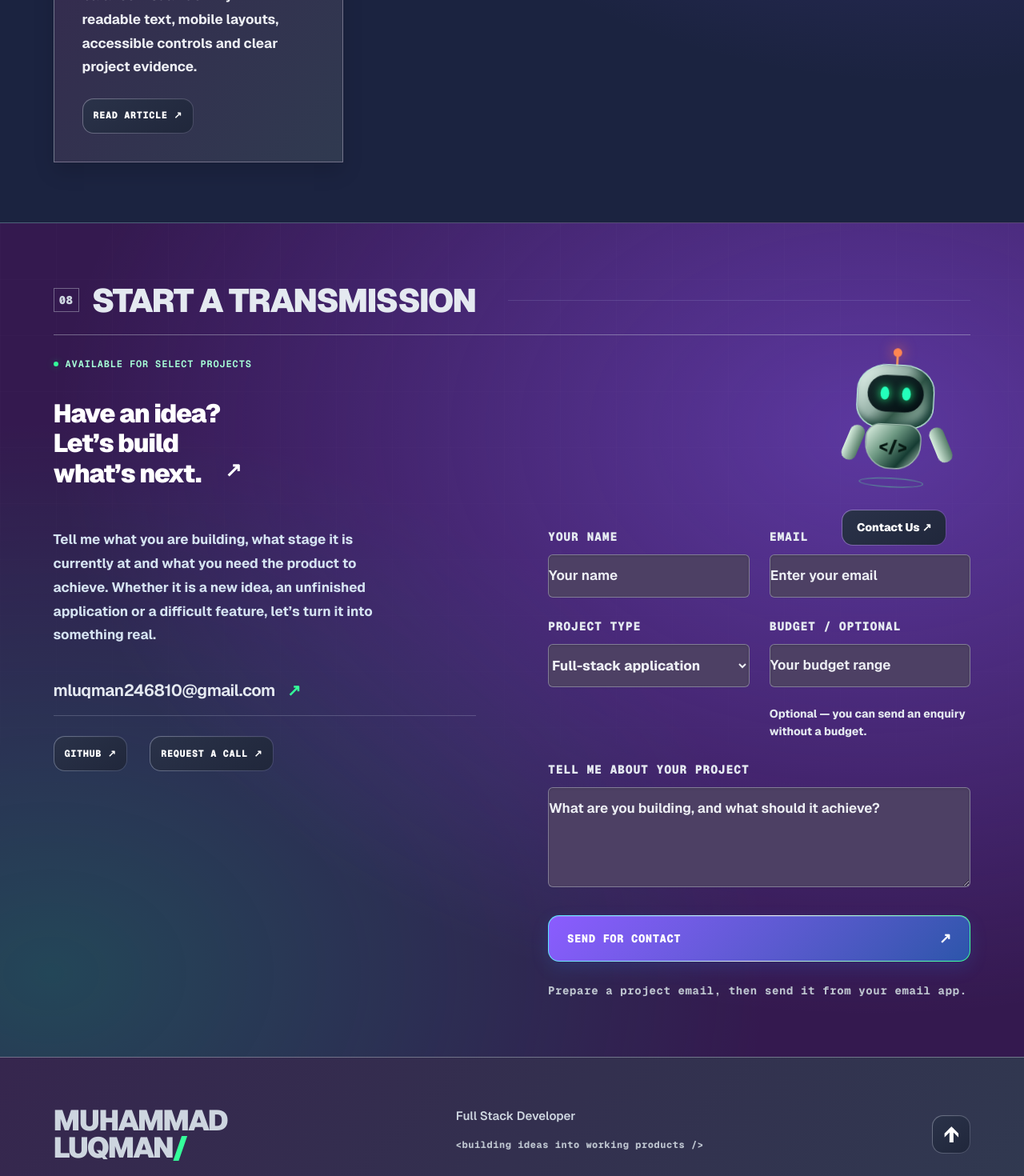
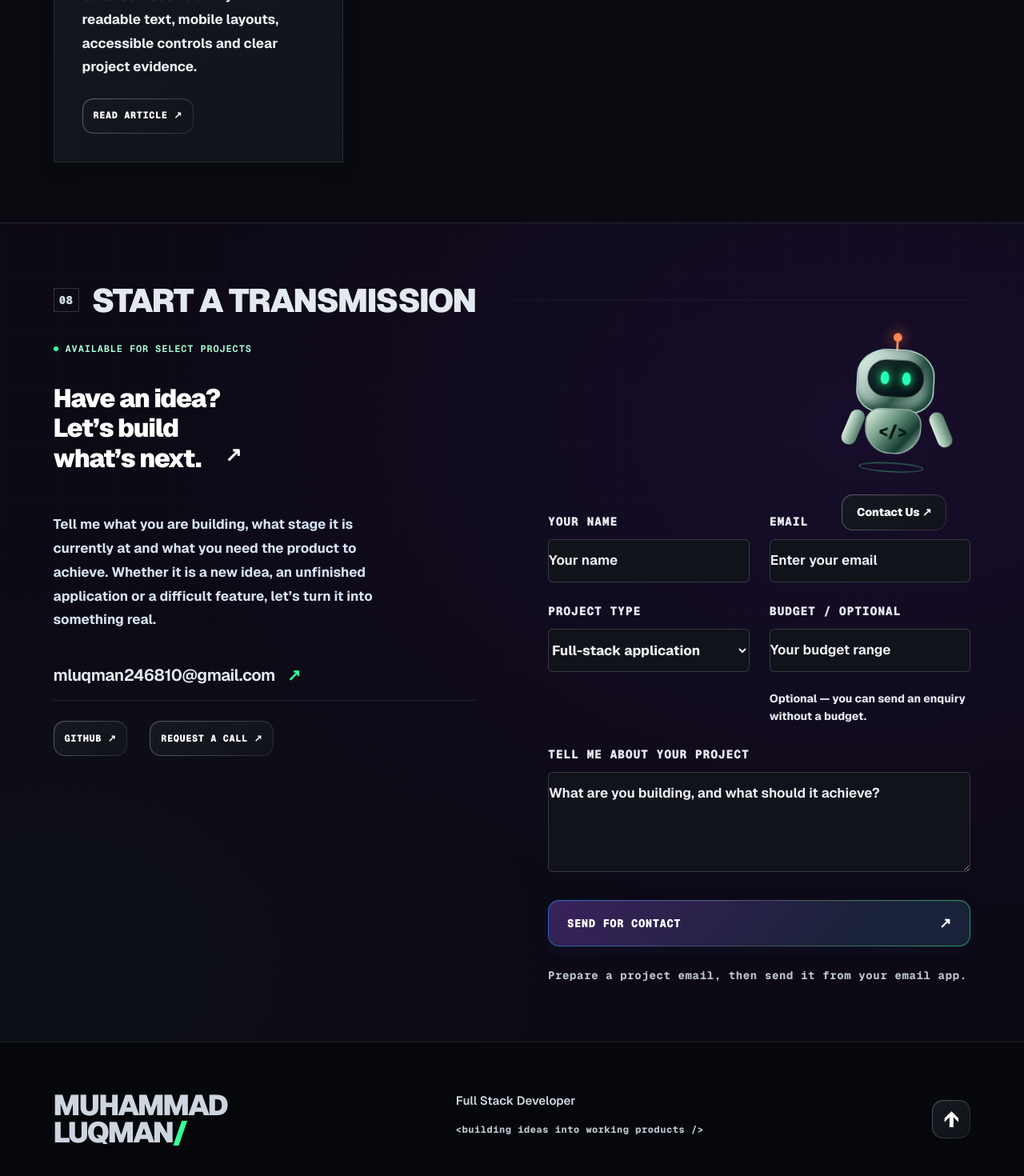
Before and after one commit to mluqman555/portfolio, a Next.js app: page /blog in a window 1280 px wide. Shown: the part 1320-2790 px from the top of the page at 80% size. Built offline with nearby package versions, Linux system fonts and the light colour scheme.

Commit message:
Restore verified restrained color baseline without rolling back components

```diff
--- a/app/visual-system.css
+++ b/app/visual-system.css
@@ -1,5 +1,5 @@
 /* Central visual system: violet atmosphere, emerald signals, silver structure. */
-:root{--bg-hero:#251343;--bg-work:#1b2340;--bg-universe:#0c4039;--bg-about:#394155;--bg-expertise:#28234b;--bg-process:#123b36;--bg-services:#0b4037;--bg-journey:#303d4e;--bg-contact:#34194f;--surface-violet:#36264e;--surface-emerald:#193f38;--surface-steel:#303a50;--light-purple:rgb(139 92 255 / .46);--light-green:rgb(0 166 106 / .32);--light-blue:rgb(49 140 255 / .25);--light-silver:rgb(205 213 223 / .2);--bg-primary:#06070b;--bg-secondary:#090b10;--bg-violet:#0d0915;--surface-primary:#20273b;--surface-secondary:#2a3249;--surface-raised:#34405a;--text-primary:#fff;--text-body:#edeff4;--text-secondary:#bcc3ce;--text-meta:#aeb7c4;--accent-purple:#8b5cff;--accent-green:#35ff9a;--accent-emerald:#19e68c;--accent-blue:#318cff;--accent-cyan:#54e5ff;--accent-lavender:#b49aff;--accent-mint:#a6ffd7;--accent-periwinkle:#9ea7ff;--metal-silver:#cdd5df;--metal-bright:#e4e9f0;--border-subtle:#d2dceb38;--border-strong:#cdd5df68;--glow-green:#35ff9a25;--glow-blue:#318cff25;--bg:var(--bg-primary);--panel:var(--surface-primary);--white:var(--text-primary);--muted:var(--text-secondary);--green:var(--accent-green);--blue:var(--accent-blue);--line:var(--border-subtle)}
+:root{--bg-primary:#06070b;--bg-secondary:#090b10;--bg-violet:#0d0915;--surface-primary:#11131a;--surface-secondary:#161821;--surface-raised:#1b1d27;--text-primary:#fff;--text-body:#edeff4;--text-secondary:#bcc3ce;--text-meta:#aeb7c4;--accent-purple:#8b5cff;--accent-green:#35ff9a;--accent-emerald:#19e68c;--accent-blue:#318cff;--accent-cyan:#54e5ff;--accent-lavender:#b49aff;--accent-mint:#a6ffd7;--accent-periwinkle:#9ea7ff;--metal-silver:#cdd5df;--metal-bright:#e4e9f0;--border-subtle:#d2dceb1c;--border-strong:#aeb7c43d;--glow-green:#35ff9a25;--glow-blue:#318cff25;--bg:var(--bg-primary);--panel:var(--surface-primary);--white:var(--text-primary);--muted:var(--text-secondary);--green:var(--accent-green);--blue:var(--accent-blue);--line:var(--border-subtle)}
 html{background:var(--bg-primary)}body{background:var(--bg-primary);color:var(--text-body);font-weight:650}main{--heading-metal:linear-gradient(var(--text-primary),var(--text-primary));color:var(--text-body)}
 body main :is(h1,h2,h3){background:none!important;background-image:none!important;-webkit-text-fill-color:var(--text-primary)!important;color:var(--text-primary)!important;font-weight:850;text-shadow:none;letter-spacing:-.04em}
 body main :is(p,li){color:var(--text-body);line-height:1.75}body main p strong{color:var(--text-primary)}
@@ -7,18 +7,18 @@ body main .section{color:var(--text-body);--heading-metal:linear-gradient(var(--
 body main .section>.section-label{color:var(--metal-bright);margin-bottom:28px}body main .section>.section-label :is(strong,span:nth-child(2)){background:none!important;-webkit-text-fill-color:var(--metal-bright)!important;color:var(--metal-bright)}body main .section .section-index{color:var(--metal-silver);border-color:var(--border-strong)}body main .label-line{background:linear-gradient(90deg,var(--metal-silver),transparent);opacity:.25}
 body main :is(.section-heading p,.about-copy p,.expertise-item p,.commit p,.contact-copy>p,.universe-heading p,.journey-intro p,.journey-stage p,.page-intro p,.case-aside p){color:var(--text-body);font-weight:700}
 /* Different atmospheres share the same dark foundation. */
-body main .cinematic-hero{background:var(--bg-hero)}body main .cinematic-hero .hero-sequence-viewport{background:radial-gradient(ellipse at 77% 32%,var(--light-purple),transparent 62%),radial-gradient(ellipse at 98% 92%,var(--light-blue),transparent 52%),linear-gradient(135deg,var(--bg-hero),var(--bg-expertise));border-bottom:1px solid var(--border-strong)}
+body main .cinematic-hero{background:var(--bg-violet)}body main .cinematic-hero .hero-sequence-viewport{background:radial-gradient(ellipse at 78% 35%,#7137ff24,transparent 52%),radial-gradient(ellipse at 95% 78%,#318cff12,transparent 40%),linear-gradient(135deg,var(--bg-violet),var(--bg-primary));border-bottom:1px solid var(--border-subtle)}
 body main .hero-sequence-identity h1{color:var(--metal-bright)!important;-webkit-text-fill-color:var(--metal-bright)!important}body main .hero-sequence-headline :is(span,em){color:var(--text-primary);-webkit-text-fill-color:var(--text-primary);background:none}body main .hero-sequence-headline .hero-last{color:var(--accent-lavender);-webkit-text-fill-color:var(--accent-lavender)}body main .hero-sequence-headline sup{color:var(--accent-green)}body main .hero-sequence-description{color:var(--text-body);font-weight:700;font-size:18px}body main .hero-sequence-topline{color:var(--metal-silver)}body main .hero-sequence-identity .status{color:var(--accent-mint)}body main .hero-sequence-baseline{color:var(--text-meta);border-color:var(--border-subtle)}
 body .identity-aura{background:radial-gradient(ellipse,#8b5cff30,transparent 68%)}body .identity-orbit{border-color:#cdd5df28;box-shadow:0 0 0 45px #8b5cff04}body .identity-inner{background:linear-gradient(145deg,#29203e,#101622 75%)}body .identity-info>span{color:var(--accent-mint)}body .identity-info .identity-location{color:var(--metal-silver)}body .identity-hint{color:var(--text-meta)}
-body main .project-vault{background:radial-gradient(ellipse at 0 0,var(--light-silver),transparent 42%),radial-gradient(ellipse at 100% 35%,var(--light-purple),transparent 64%),var(--bg-work)}
-body main .universe{background:radial-gradient(ellipse at 66% 50%,var(--light-green),transparent 64%),radial-gradient(ellipse at 10% 10%,var(--light-blue),transparent 56%),var(--bg-universe)}
-body main .about{background:radial-gradient(ellipse at 90% 30%,var(--light-purple),transparent 68%),linear-gradient(130deg,var(--bg-about),var(--bg-work))}
-body main .expertise{background:radial-gradient(ellipse at 10% 15%,var(--light-blue),transparent 62%),radial-gradient(ellipse at 90% 90%,var(--light-purple),transparent 60%),var(--bg-expertise)}
-body main .process-forge{background:var(--bg-process)}body main .forge-viewport{background:var(--bg-process);border-color:var(--border-strong)}body main .forge-backdrop{background:radial-gradient(ellipse at 75% 50%,rgb(var(--forge-rgb) / .22),transparent 64%),linear-gradient(135deg,var(--surface-emerald),var(--bg-process))}body main .forge-intro p{color:var(--text-body)}body main .forge-topline{color:var(--metal-silver)}
-body main .services-fluid{background:radial-gradient(ellipse at 85% 40%,var(--light-green),transparent 62%),var(--bg-services)}body main .services-fluid .fluid-readability{background:linear-gradient(90deg,var(--bg-services),transparent 48%,var(--bg-services))}
-body main .journey{background:radial-gradient(ellipse at 25% 10%,var(--light-silver),transparent 58%),radial-gradient(ellipse at 90% 80%,var(--light-blue),transparent 55%),var(--bg-journey)}
-body main .contact{background:radial-gradient(ellipse at 85% 25%,var(--light-purple),transparent 66%),radial-gradient(ellipse at 5% 90%,var(--light-green),transparent 52%),var(--bg-contact)}
-body .ticker{background:linear-gradient(100deg,var(--surface-steel),var(--surface-violet),var(--surface-emerald));color:var(--metal-bright);border-color:var(--border-strong)}body .ticker :is(i,span){color:var(--metal-silver)}
+body main .project-vault{background:radial-gradient(ellipse at 90% 30%,#8b5cff0c,transparent 58%),var(--bg-secondary)}
+body main .universe{background:radial-gradient(ellipse at 45% 58%,#7137ff18,transparent 62%),var(--bg-violet)}
+body main .about{background:radial-gradient(ellipse at 8% 50%,#8b5cff0e,transparent 55%),#0c0c12}
+body main .expertise{background:radial-gradient(ellipse at 80% 45%,#318cff0c,transparent 58%),var(--bg-secondary)}
+body main .process-forge{background:var(--bg-secondary)}body main .forge-viewport{background:var(--surface-primary);border-color:var(--border-subtle)}body main .forge-backdrop{background:radial-gradient(ellipse at 72% 50%,rgb(var(--forge-rgb) / .09),transparent 58%),linear-gradient(135deg,var(--surface-primary),var(--bg-secondary))}body main .forge-intro p{color:var(--text-body)}body main .forge-topline{color:var(--metal-silver)}
+body main .services-fluid{background:radial-gradient(ellipse at 85% 40%,#19e68c0c,transparent 55%),var(--bg-secondary)}body main .services-fluid .fluid-readability{background:linear-gradient(90deg,#090b10de,transparent 48%,#090b10de)}
+body main .journey{background:radial-gradient(ellipse at 20% 25%,#7137ff12,transparent 55%),var(--bg-violet)}
+body main .contact{background:radial-gradient(ellipse at 85% 25%,#7137ff18,transparent 58%),radial-gradient(ellipse at 5% 90%,#00a66a0b,transparent 42%),var(--bg-violet)}
+body .ticker{background:var(--bg-secondary);color:var(--metal-silver);border-color:var(--border-subtle)}body .ticker :is(i,span){color:var(--metal-silver)}
 /* Silver frames and readable foregrounds replace the previous light surfaces. */
 body main :is(.expertise-item,.architecture-core,.commit,.skill-panel,.fluid-module,.journey-stage,.guide){background:linear-gradient(145deg,var(--surface-secondary),var(--surface-primary));border:1px solid var(--border-subtle);color:var(--text-body);box-shadow:inset 0 1px #ffffff05,0 12px 24px #0002}
 body main :is(.expertise-item,.fluid-module,.guide):hover{border-color:var(--border-strong);box-shadow:inset 0 1px #ffffff0c,0 12px 26px #0003}
@@ -26,17 +26,17 @@ body main :is(.expertise-item>.mono,.architecture-core>.mono,.core-lines,.commit
 body main :is(.fluid-module-status,.journey-stage-nav,.skill-panel .tags,.pipeline-status){color:var(--accent-mint)}body main .universe-coordinate{color:var(--text-meta)}body main .universe-centre{color:var(--metal-bright)}
 /* Projects retain luminous abstract media; the lower content stays sharp. */
 body main .project-vault .vault-grid{padding-top:4px}
-body main .project-vault .vault-card{background:linear-gradient(150deg,color-mix(in srgb,var(--card-accent) 20%,var(--surface-primary)),var(--surface-primary) 80%);border-color:color-mix(in srgb,var(--card-accent) 35%,var(--metal-silver));border-bottom-color:var(--card-accent);box-shadow:0 16px 32px #0004,inset 0 1px #ffffff20}
+body main .project-vault .vault-card{background:linear-gradient(150deg,var(--surface-secondary),var(--bg-secondary) 70%);border-color:var(--border-strong);border-bottom-color:color-mix(in srgb,var(--card-accent) 60%,transparent);box-shadow:0 16px 32px #0006,inset 0 1px #ffffff0a}
 body main .project-vault .vault-slot::after{opacity:.38}body main .project-vault .vault-slot:hover::after{opacity:.65}body main .project-vault .vault-card:hover{border-color:color-mix(in srgb,var(--card-accent) 48%,var(--metal-silver));box-shadow:0 20px 38px #0007,0 0 18px color-mix(in srgb,var(--card-accent) 12%,transparent)}
 body main .project-vault .vault-card .vault-content h3{color:color-mix(in srgb,var(--card-accent) 70%,#fff)!important;-webkit-text-fill-color:color-mix(in srgb,var(--card-accent) 70%,#fff)!important;text-shadow:none}
 body main .project-vault .vault-card .vault-content :is(p,.vault-description){color:var(--text-body)!important;-webkit-text-fill-color:var(--text-body)!important;font-weight:750}
 body main .project-vault .vault-card .vault-content :is(small,.vault-meta strong,.vault-meta>span,.vault-tags span){color:var(--metal-silver)!important;-webkit-text-fill-color:var(--metal-silver)!important}
 body main .project-vault .vault-card .vault-tags span{background:#ffffff04;border-color:var(--border-subtle)}body main .project-vault .vault-card .vault-category{color:var(--text-meta)!important;-webkit-text-fill-color:var(--text-meta)!important}
 /* Minimal navigation with a visible selected state. */
-body .site-header{background:linear-gradient(100deg,var(--surface-violet),var(--surface-steel),var(--surface-emerald));border-bottom:1px solid var(--border-strong);box-shadow:none}body .site-header :is(.brand,.brand-name,.brand-slash,.nav>a,.menu-toggle){color:var(--metal-bright)!important;text-shadow:none!important}body .site-header .brand-slash{color:var(--accent-green)!important}body .site-header .nav>a:not(.nav-cta){border-bottom:2px solid transparent;padding-bottom:7px}body .site-header .nav>a:not(.nav-cta):is(:hover,[aria-current=page]){color:var(--accent-mint)!important;border-bottom-color:var(--accent-green)}body .site-header .nav>a:focus-visible{outline-color:var(--accent-cyan)}
+body .site-header{background:#06070bed;border-bottom:1px solid var(--border-subtle);box-shadow:none}body .site-header :is(.brand,.brand-name,.brand-slash,.nav>a,.menu-toggle){color:var(--metal-bright)!important;text-shadow:none!important}body .site-header .brand-slash{color:var(--accent-green)!important}body .site-header .nav>a:not(.nav-cta){border-bottom:2px solid transparent;padding-bottom:7px}body .site-header .nav>a:not(.nav-cta):is(:hover,[aria-current=page]){color:var(--accent-mint)!important;border-bottom-color:var(--accent-green)}body .site-header .nav>a:focus-visible{outline-color:var(--accent-cyan)}
 /* Button feedback uses light at the edge, with no bloom on body text. */
 body :is(.button,.nav-cta,button:not(.identity-card),.text-link,.social-links a,.board-label,.contact-mascot>span,.back-top){border:1px solid transparent!important;background:linear-gradient(145deg,var(--surface-secondary),var(--surface-primary)) padding-box,linear-gradient(120deg,#cdd5df66,#cdd5df22) border-box!important;box-shadow:inset 0 1px #ffffff08!important;color:var(--text-primary)!important;-webkit-text-fill-color:var(--text-primary)!important;text-shadow:none!important;animation:none!important}
-body .button.button-white,body .site-header .nav-cta{background:linear-gradient(135deg,var(--accent-purple),color-mix(in srgb,var(--accent-blue) 55%,var(--bg-hero))) padding-box,linear-gradient(120deg,var(--accent-cyan),var(--metal-bright),var(--accent-green)) border-box!important;box-shadow:inset 0 1px #ffffff30,0 8px 22px var(--glow-blue)!important}
+body .button.button-white,body .site-header .nav-cta{background:linear-gradient(135deg,#39225b,#192238 75%) padding-box,linear-gradient(120deg,#318cffbb,#cdd5df55,#35ff9a99) border-box!important;box-shadow:inset 0 1px #ffffff0d,0 5px 18px #318cff13!important}
 body :is(.button,.nav-cta,button:not(.identity-card),.text-link,.social-links a,.board-label,.contact-mascot>span,.back-top):is(:hover,:focus-visible){background:linear-gradient(140deg,#292039,var(--surface-primary)) padding-box,linear-gradient(120deg,var(--accent-blue),var(--metal-bright),var(--accent-green)) border-box!important;box-shadow:0 5px 18px var(--glow-blue)!important;filter:none}
 body :is(.button,.nav-cta,button:not(.identity-card),.text-link,.social-links a,.board-label,.contact-mascot>span,.back-top):focus-visible{outline:2px solid var(--accent-cyan)!important;outline-offset:4px}
 body main .project-vault .vault-card .vault-links a{border-width:1px!important;background:linear-gradient(145deg,var(--surface-secondary),var(--surface-primary)) padding-box,linear-gradient(125deg,#cdd5df55,#cdd5df22) border-box!important;box-shadow:none!important;color:var(--text-primary)!important;-webkit-text-fill-color:var(--text-primary)!important}
@@ -47,27 +47,13 @@ body main .contact .contact-form label,body main .contact-form .form-field-title
 body main .contact-form :is(input,select,textarea){background:var(--surface-primary)!important;border:1px solid var(--border-strong)!important;color:var(--text-body)!important;-webkit-text-fill-color:var(--text-body)!important;box-shadow:inset 0 1px 3px #0002;border-radius:6px;font-size:17px}
 body main .contact-form :is(input,textarea)::placeholder{color:var(--text-secondary)!important;opacity:1}body main .contact-form :is(input,select,textarea):focus{outline:2px solid var(--accent-green);outline-offset:3px;border-color:var(--accent-green)!important}
 body main .contact :is(.field-help,.form-note,.form-status){color:var(--text-secondary)}body main .contact .email-link{color:var(--metal-bright);border-color:var(--border-subtle)}body main .contact .email-link span{color:var(--accent-green)}body main .contact .status{color:var(--accent-mint)}
-body main :is(.page-intro,.case-hero,.case-content,.guides-grid,.blog-body){background:radial-gradient(ellipse at 90% 0,var(--light-purple),transparent 60%),var(--bg-work);color:var(--text-body)}body main :is(.case-block,.case-image,.guide){border-color:var(--border-subtle)}body main :is(.blog-body a,.guide a,.case-aside a){color:var(--accent-cyan)}body main .blog-article .page-intro>.mono:last-child{color:var(--text-meta)}body main .case-hero .tags span{color:var(--metal-silver);border-color:var(--border-subtle)}
-body footer{background:linear-gradient(135deg,var(--surface-violet),var(--surface-steel));color:var(--text-body);border-color:var(--border-strong)}body footer :is(.footer-name,.footer-top>div,.footer-bottom,.footer-bottom a){color:var(--metal-silver);border-color:var(--border-subtle)}body footer .footer-name{color:var(--metal-bright)}body footer a:hover{color:var(--accent-mint)}
+body main :is(.page-intro,.case-hero,.case-content,.guides-grid,.blog-body){background:var(--bg-secondary);color:var(--text-body)}body main :is(.case-block,.case-image,.guide){border-color:var(--border-subtle)}body main :is(.blog-body a,.guide a,.case-aside a){color:var(--accent-cyan)}body main .blog-article .page-intro>.mono:last-child{color:var(--text-meta)}body main .case-hero .tags span{color:var(--metal-silver);border-color:var(--border-subtle)}
+body footer{background:var(--bg-primary);color:var(--text-body);border-color:var(--border-subtle)}body footer :is(.footer-name,.footer-top>div,.footer-bottom,.footer-bottom a){color:var(--metal-silver);border-color:var(--border-subtle)}body footer .footer-name{color:var(--metal-bright)}body footer a:hover{color:var(--accent-mint)}
 body .cursor-ring{border-color:var(--accent-cyan);box-shadow:0 0 12px var(--glow-blue)}body .cursor-ring span{background:var(--accent-green)}body .cursor-label{color:var(--accent-mint)}
 @media(max-width:800px){body .site-header .nav.open{background:var(--bg-primary);border-color:var(--border-subtle)}body main .hero-sequence-description{font-size:17px}body main .project-vault .energy-ribbon-halo{opacity:.5}body main .project-vault .energy-dust{filter:none}body main .section>.section-label :is(strong,span:nth-child(2)){font-size:26px}}
 @media(prefers-reduced-motion:reduce){body :is(.button,.nav-cta,.text-link,.social-links a,.board-label,.contact-mascot>span){transition:none!important}body :is(.button,.nav-cta,.text-link,.social-links a,.board-label,.contact-mascot>span):hover{transform:none!important}}
 
 /* Keep inherited legacy gradients off solid headings and page copy. */
 body main .forge-intro h2,body main .forge-stage h3{background:none!important;background-image:none!important;color:var(--text-primary)!important;-webkit-text-fill-color:var(--text-primary)!important}
-body main .process-solar{background:linear-gradient(145deg,var(--bg-process),var(--bg-universe))}
+body main .process-solar{background:var(--bg-secondary)}
 body main :is(.guide p,.case-block p,.blog-body p){color:var(--text-body);font-weight:700}
-
-/* Prominent surfaces keep the requested colours visible across whole sections. */
-body main .section>.section-label{padding-bottom:18px;border-bottom:1px solid var(--border-strong)}
-body main .label-line{opacity:.65}
-body main :is(.expertise-item,.guide,.journey-stage,.fluid-module){background:linear-gradient(135deg,var(--surface-violet),var(--surface-steel));border-color:var(--border-strong)}
-body main .universe .skill-panel,body main .services-fluid .fluid-module{background:linear-gradient(135deg,var(--surface-emerald),var(--surface-steel))}
-body main .about .commit{background:linear-gradient(135deg,var(--surface-steel),var(--surface-violet))}
-body main .architecture-core{background:linear-gradient(115deg,var(--surface-steel),var(--surface-emerald));border-color:var(--metal-silver)}
-body main .contact .contact-form :is(input,select,textarea){background:color-mix(in srgb,var(--surface-violet) 85%,var(--metal-silver))!important;border-color:var(--border-strong)!important}
-body .identity-aura{background:radial-gradient(ellipse,var(--light-purple),transparent 68%)}
-body .identity-orbit{border-color:var(--metal-silver);opacity:.5}
-body main .hero-sequence-headline .hero-last{-webkit-text-fill-color:var(--accent-mint)!important;color:var(--accent-mint)!important}
-body main .project-vault .vault-card .vault-tags span{background:color-mix(in srgb,var(--card-accent) 12%,var(--surface-primary));border-color:var(--border-strong)}
-@media(max-width:800px){body .site-header .nav.open{background:var(--surface-violet)}}
```
